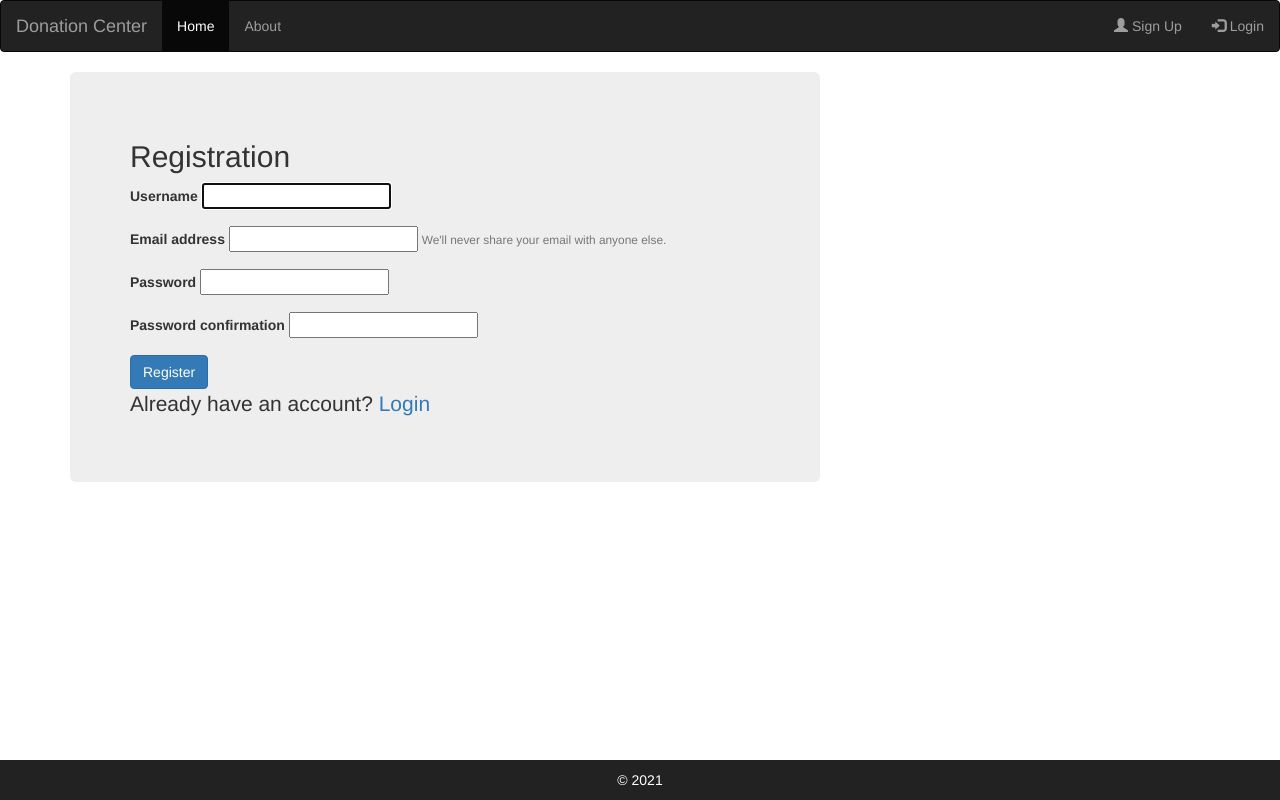
After one commit to rkshaon/django_donation, a Django app: page /registration/ in a window 1280 px wide. The commit adds this page. Run offline with Django 3.2, Linux system fonts and the light colour scheme; some libraries are stand-ins or nearby versions.

Commit message:
registration done

```diff
--- a/donation/templates/base.html
+++ b/donation/templates/base.html
@@ -33,8 +33,8 @@
           <li><a href="{% url 'my_posts' %}" class="">Posts</a></li>
           <li><a href="{% url 'logout' %}" class=""><span class="glyphicon glyphicon-log-out"></span> Logout</a></li>
           {% else %}
-          <li><a href="#"><span class="glyphicon glyphicon-user"></span> Sign Up</a></li>
-          <li><a href="#"><span class="glyphicon glyphicon-log-in"></span> Login</a></li>
+          <li><a href="{% url 'registration_page' %}"><span class="glyphicon glyphicon-user"></span> Sign Up</a></li>
+          <li><a href="{% url 'login_page' %}"><span class="glyphicon glyphicon-log-in"></span> Login</a></li>
           {% endif %}
         </ul>
       </div>
--- /dev/null
+++ b/donation/templates/registration.html
@@ -0,0 +1,48 @@
+{% extends 'base.html' %}
+{% block title %}
+  {{ title }}
+{% endblock %}
+{% block content %}
+<div class="jumbotron">
+  <h2 class="">Registration</h2>
+  <form class="" action="{% url 'registration_page' %}" method="POST">
+    {% csrf_token %}
+    <div class="form-group">
+      <label for="exampleInputEmail1">{{ form.username.label }}</label>
+      {{ form.username }}
+      <!-- <input type="email" class="form-control" id="exampleInputEmail1" aria-describedby="emailHelp" placeholder="Enter email"> -->
+    </div>
+    <div class="form-group">
+      <label for="exampleInputEmail1">{{ form.email.label }}</label>
+      {{ form.email }}
+      <!-- <input type="email" class="form-control" id="exampleInputEmail1" aria-describedby="emailHelp" placeholder="Enter email"> -->
+      <small id="emailHelp" class="form-text text-muted">We'll never share your email with anyone else.</small>
+    </div>
+    <div class="form-group">
+      <label for="exampleInputPassword1">{{ form.password1.label }}</label>
+      {{ form.password1 }}
+      <!-- <input type="password" class="form-control" id="exampleInputPassword1" placeholder="Password"> -->
+    </div>
+    <div class="form-group">
+      <label for="exampleInputPassword1">{{ form.password2.label }}</label>
+      {{ form.password2 }}
+      <!-- <input type="password" class="form-control" id="exampleInputPassword1" placeholder="Password"> -->
+    </div>
+    <!-- rendering form through loop -->
+    <!-- {% for field in form %}
+      {{ field.label}}
+      {{ field }}
+    {% endfor %} -->
+    <!-- rendering form -->
+    <!-- {{ form.as_p }} -->
+    <button type="submit" class="btn btn-primary">Register</button>
+    <input type="hidden" name="next" value="{{ next }}">
+  </form>
+  <div class="">
+    {{ form.errors }}
+  </div>
+  <div class="">
+    <p>Already have an account? <a href="{% url 'login_page' %}">Login</a></p>
+  </div>
+</div>
+{% endblock %}
--- /dev/null
+++ b/donation_site/forms.py
@@ -0,0 +1,10 @@
+from django.forms import ModelForm
+from django.contrib.auth.forms import UserCreationForm
+from django.contrib.auth.models import User
+from django import forms
+
+class CreateUserForm(UserCreationForm):
+    """defining the CreateUserForm."""
+    class Meta:
+        model = User
+        fields = ['username', 'email', 'password1', 'password2']
--- a/donation_site/urls.py
+++ b/donation_site/urls.py
@@ -7,4 +7,6 @@ urlpatterns = [
     path('my_posts/', views.my_posts, name='my_posts'),
     re_path(r'^organization/(?P<pk>\d+)$', views.organization, name='organization'),
     re_path(r'^post/(?P<pk>\d+)$', views.post, name='post'),
+    path('login/', views.login_page, name='login_page'),
+    path('registration/', views.registration_page, name='registration_page'),
 ]
--- a/donation_site/views.py
+++ b/donation_site/views.py
@@ -1,7 +1,9 @@
-from django.shortcuts import render, get_object_or_404
-from django.http import HttpResponse, HttpResponseRedirect
+from django.shortcuts import render, redirect
+from django.http import HttpResponse
 from django.template import loader
+from django.contrib import messages
 import requests
+from donation_site.forms import CreateUserForm
 from donation_site.models import Post
 
 def index(request):
@@ -48,3 +50,28 @@ def post(request, pk):
     }
     template = loader.get_template('post_detail.html')
     return HttpResponse(template.render(context, request))
+
+def registration_page(request):
+    form = CreateUserForm()
+
+    if request.method == 'POST':
+        form = CreateUserForm(request.POST)
+        if form.is_valid:
+            form.save()
+            user = form.cleaned_data.get('username')
+            messages.success(request, 'Account created for ' + user + '!')
+            return redirect('login_page')
+
+    context = {
+        'title': 'Registration | Donation Center',
+        'form': form,
+    }
+    template = loader.get_template('registration.html')
+    return HttpResponse(template.render(context, request))
+
+def login_page(request):
+    context = {
+        'title': 'Login | Donation Center',
+    }
+    template = loader.get_template('login.html')
+    return HttpResponse(template.render(context, request))
```
Also changed, not shown: donation/templates/login.html (+24 -6 lines), db.sqlite3.
